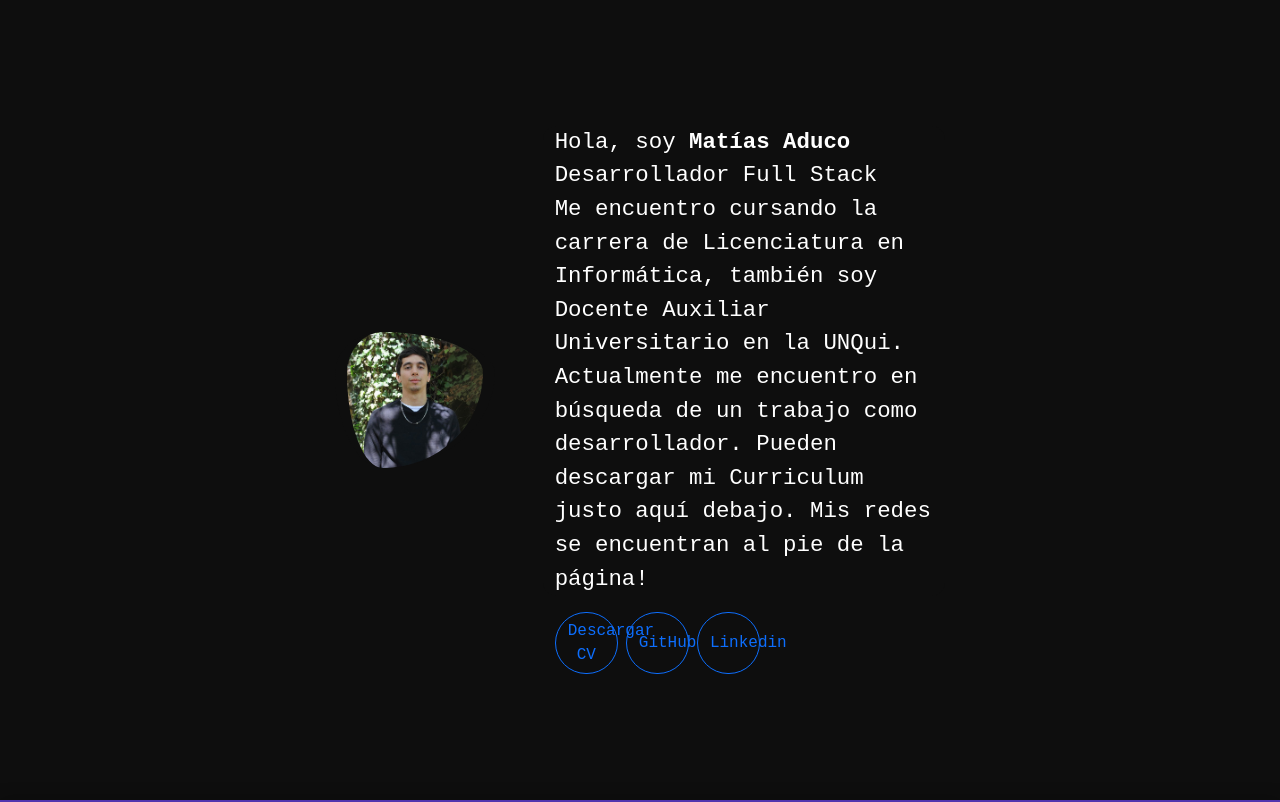
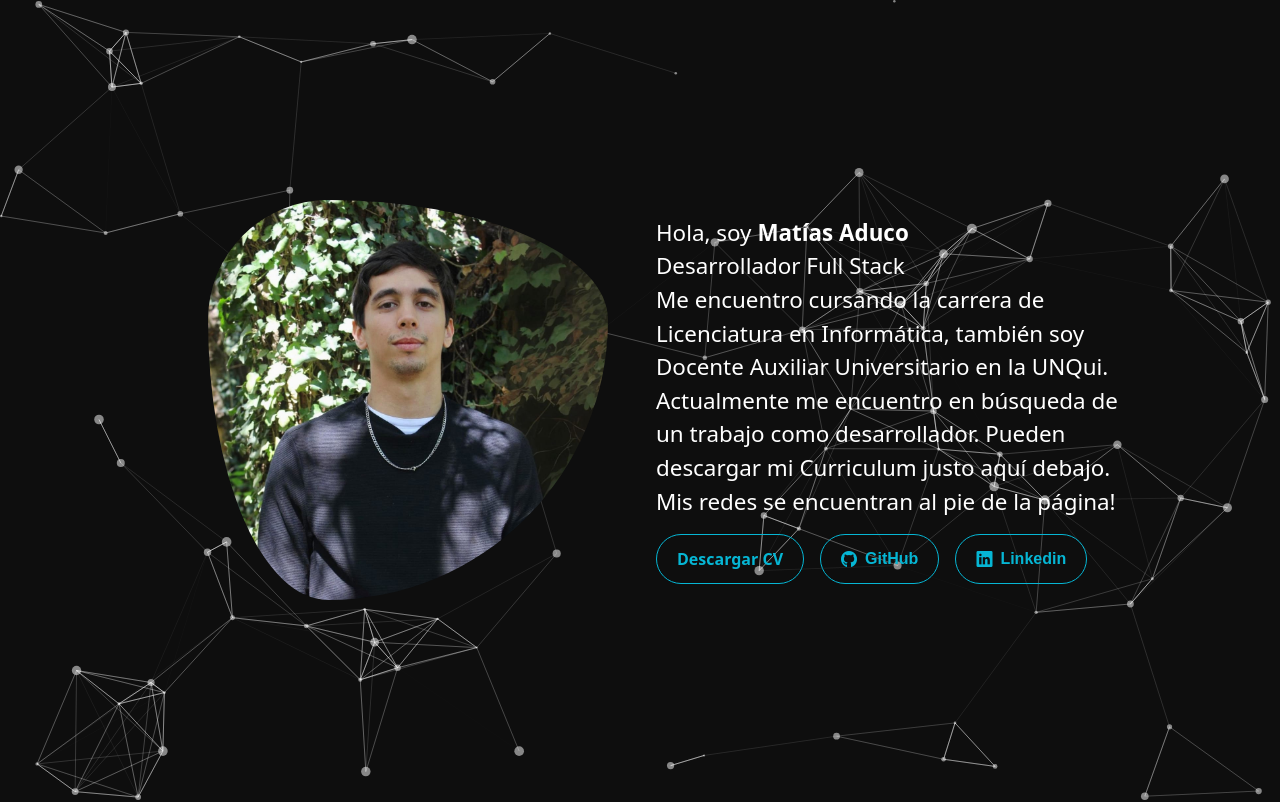
Before and after one commit to matiasaduco/portfolio, a React (Vite) app: page / in a window 1280 px wide. Shown: the top 802 px of the page. Built offline with nearby package versions, Linux system fonts and the light colour scheme; no server answers; a web font is replaced by a local one.

Commit message:
Instalado PrimeReact
Reemplazo de Bootstrap por Tailwind

Instalado tsParticles

```diff
--- a/src/App.css
+++ b/src/App.css
@@ -1,7 +1,6 @@
-* {
-  margin: 0;
-  padding: 0;
-  font-family: 'Courier New', Courier, monospace;
+@import 'tailwindcss';
+
+html {
   scroll-behavior: smooth;
   background-color: #0e0e0e;
 }
--- a/src/App.jsx
+++ b/src/App.jsx
@@ -1,22 +1,25 @@
-import './App.css';
+import './App.css'
+import 'primereact/resources/themes/lara-light-cyan/theme.css'
+import 'primeicons/primeicons.css'
 import NavBar from './app/NavBar/NavBar';
-import AboutMe from './app/AboutMe/AboutMe';
+import AboutMe from './app/AboutMe/AboutMe'
 import Skills from './app/Skills/Skills';
 import Projects from './app/Projects/Projects';
 import Contact from './app/Contact/Contact';
 import Datos from './app/Datos/Datos';
+import { PrimeReactProvider } from 'primereact/api'
 
 function App() {
   return (
-    <>
+    <PrimeReactProvider>
       <AboutMe />
-      <NavBar />
-      <Datos />
-      <Skills />
-      <Projects />
-      <Contact />
-    </>
-  );
+      {/* <NavBar /> */}
+      {/* <Datos /> */}
+      {/* <Skills /> */}
+      {/* <Projects /> */}
+      {/* <Contact /> */}
+    </PrimeReactProvider>
+  )
 }
 
-export default App;
+export default App
--- a/src/app/AboutMe/AboutMe.jsx
+++ b/src/app/AboutMe/AboutMe.jsx
@@ -3,45 +3,40 @@ import perfil from '@/assets/images/perfil.jpg'
 // import github from '@/assets/images/github.png'
 // import linkedin from '@/assets/images/linkedin.png'
 import cv from '@/assets/downloads/CV_2023022817213428.pdf'
+import { Button } from 'primereact/button'
+import ReactParticles from '../../components/ReactParticles'
 
 const AboutMe = () => {
   return (
-    <div id='inicio' className='container-fluid w-50 vh-100 d-flex'>
-      <div className='row gap-5 justify-content-center align-items-center'>
-        <img className='profile col-3' src={perfil} alt='Foto de Perfil' />
-        <div className='col-8 row gap-3 justify-content-center'>
-          <div className='biography col-12'>
+    <div
+      id='inicio'
+      className='flex md:flex-col lg:flex-row h-screen justify-center items-center gap-12'
+      style={{ width: '75%', margin: 'auto' }}
+    >
+      <ReactParticles />
+      <img className='profile w-100' src={perfil} alt='Foto de Perfil' />
+      <div className='flex flex-col gap-4'>
+        <div className='biography'>
           Hola, soy <strong>Matías Aduco</strong>
           <br />
           Desarrollador Full Stack
           <br />
           Me encuentro cursando la carrera de Licenciatura en Informática,
-            también soy Docente Auxiliar Universitario en la UNQui. Actualmente
-            me encuentro en búsqueda de un trabajo como desarrollador. Pueden
-            descargar mi Curriculum justo aquí debajo. Mis redes se encuentran
-            al pie de la página!
+          también soy Docente Auxiliar Universitario en la UNQui. Actualmente me
+          encuentro en búsqueda de un trabajo como desarrollador. Pueden
+          descargar mi Curriculum justo aquí debajo. Mis redes se encuentran al
+          pie de la página!
         </div>
-          <div className='row gap-2 col-12'>
+        <div className='flex gap-4 md:justify-center lg:justify-start'>
           <a
             href={cv}
             download='Matias Gonzalez Aduco.pdf'
-              className='btn btn-outline-primary rounded-pill col-2'
+            className='p-button font-bold p-button-rounded p-button-outlined'
           >
             Descargar CV
           </a>
-            <button
-              className='btn btn-outline-primary rounded-pill col-2'
-              type='submit'
-            >
-              GitHub
-            </button>
-            <button
-              className='btn btn-outline-primary rounded-pill col-2'
-              type='submit'
-            >
-              Linkedin
-            </button>
-          </div>
+          <Button label='GitHub' icon='pi pi-github' rounded outlined />
+          <Button label='Linkedin' icon='pi pi-linkedin' rounded outlined />
         </div>
       </div>
     </div>
--- /dev/null
+++ b/src/components/ReactParticles.jsx
@@ -0,0 +1,94 @@
+import { useCallback } from 'react'
+import Particles from 'react-particles'
+//import { loadFull } from "tsparticles"; // if you are going to use `loadFull`, install the "tsparticles" package too.
+import { loadSlim } from 'tsparticles-slim' // if you are going to use `loadSlim`, install the "tsparticles-slim" package too.
+
+const ReactParticles = () => {
+  const particlesInit = useCallback(async (engine) => {
+    console.log(engine)
+    // you can initiate the tsParticles instance (engine) here, adding custom shapes or presets
+    // this loads the tsparticles package bundle, it's the easiest method for getting everything ready
+    // starting from v2 you can add only the features you need reducing the bundle size
+    //await loadFull(engine);
+    await loadSlim(engine)
+  }, [])
+
+  const particlesLoaded = useCallback(async (container) => {
+    await console.log(container)
+  }, [])
+
+  return (
+    <Particles
+      id='tsparticles'
+      init={particlesInit}
+      loaded={particlesLoaded}
+      options={{
+        fullScreen: { zIndex: -1 },
+        fpsLimit: 120,
+        interactivity: {
+          events: {
+            onClick: {
+              enable: true,
+              mode: 'push',
+            },
+            onHover: {
+              enable: true,
+              mode: 'repulse',
+            },
+            resize: true,
+          },
+          modes: {
+            push: {
+              quantity: 4,
+            },
+            repulse: {
+              distance: 200,
+              duration: 0.4,
+            },
+          },
+        },
+        particles: {
+          color: {
+            value: '#ffffff',
+          },
+          links: {
+            color: '#ffffff',
+            distance: 150,
+            enable: true,
+            opacity: 0.5,
+            width: 1,
+          },
+          move: {
+            direction: 'none',
+            enable: true,
+            outModes: {
+              default: 'bounce',
+            },
+            random: false,
+            speed: 6,
+            straight: false,
+          },
+          number: {
+            density: {
+              enable: true,
+              area: 800,
+            },
+            value: 80,
+          },
+          opacity: {
+            value: 0.5,
+          },
+          shape: {
+            type: 'circle',
+          },
+          size: {
+            value: { min: 1, max: 5 },
+          },
+        },
+        detectRetina: true,
+      }}
+    />
+  )
+}
+
+export default ReactParticles
--- a/vite.config.js
+++ b/vite.config.js
@@ -1,10 +1,11 @@
 import { defineConfig } from 'vite'
 import react from '@vitejs/plugin-react'
-import path from 'path';
+import path from 'path'
+import tailwindcss from '@tailwindcss/vite'
 
 // https://vitejs.dev/config/
 export default defineConfig({
-  plugins: [react()],
+  plugins: [react(), tailwindcss()],
   base: '/portfolio/',
   resolve: {
     alias: {
```
Also changed, not shown: package.json (+9 -4 lines), src/index.jsx (+5 -7 lines), 1 other file (tests, documents, lock files or other folders). Lines whose indentation alone changed are shown as unchanged.
